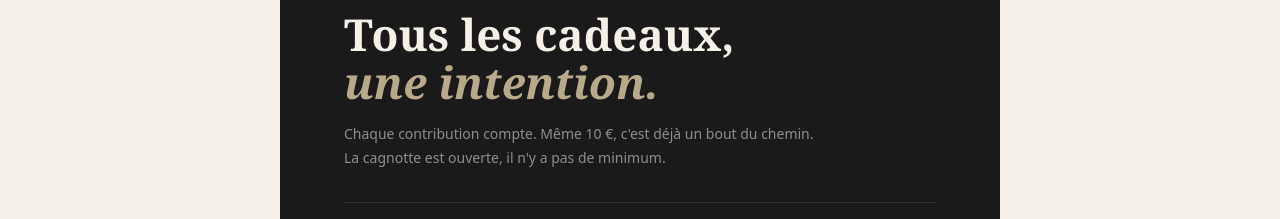
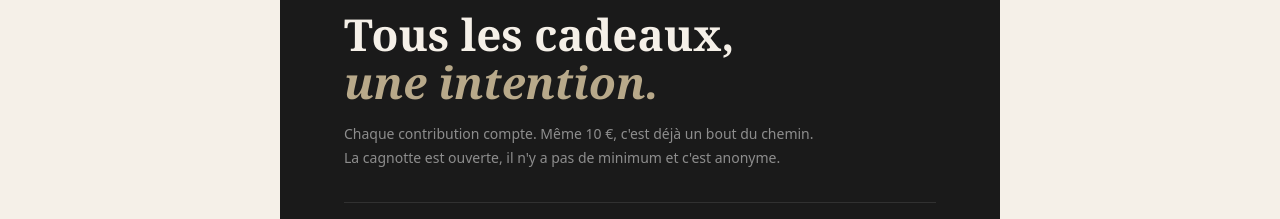
Before and after one commit to PierreGAMEN/Margaux30, a Vue app: page / in a window 1280 px wide. Shown: the part 3300-3519 px from the top of the page. Built offline with nearby package versions, Linux system fonts and the light colour scheme.

Commit message:
update recap section

```diff
--- a/src/components/RecapSection.vue
+++ b/src/components/RecapSection.vue
@@ -8,7 +8,7 @@
             </h2>
             <p class="recap-desc">
                 Chaque contribution compte. Même 10 €, c'est déjà un bout du chemin.
-                La cagnotte est ouverte, il n'y a pas de minimum.
+                La cagnotte est ouverte, il n'y a pas de minimum et c'est anonyme.
             </p>
         </div>
 
```
